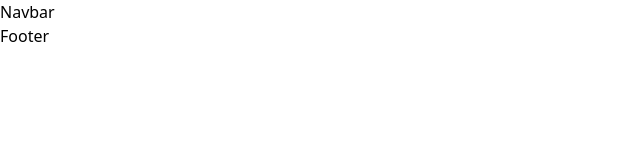
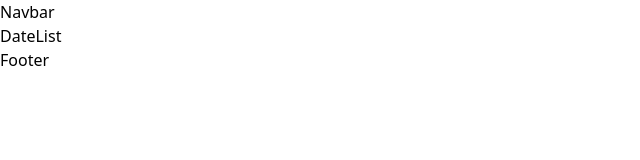
Before and after one commit to ElCabal/CRUDo-, a React (Vite) app: page /datelist in a window 1280 px wide. Shown: the top 160 px of the page, without its empty margins (0-640 px from the left). Built offline with nearby package versions, Linux system fonts and the light colour scheme.

Commit message:
Routes type fixed

```diff
--- a/src/App.jsx
+++ b/src/App.jsx
@@ -1,4 +1,3 @@
-import "./App.css";
 import { Outlet } from "react-router-dom";
 import Navbar from "./components/sections/Navbar";
 import Footer from "./components/sections/Footer";
--- a/src/main.jsx
+++ b/src/main.jsx
@@ -14,9 +14,9 @@ ReactDOM.render(
       <Routes>
         <Route path="/" element={<App />}>
           <Route index="home" element={<Landing />} />
-          <Route path="datelist" elemente={<DateList />} />
-          <Route path="editdate" elemente={<EditDate />} />
-          <Route path="newdate" elemente={<NewDate />} />
+          <Route path="datelist" element={<DateList />} />
+          <Route path="editdate" element={<EditDate />} />
+          <Route path="newdate" element={<NewDate />} />
         </Route>
       </Routes>
     </BrowserRouter>
```
